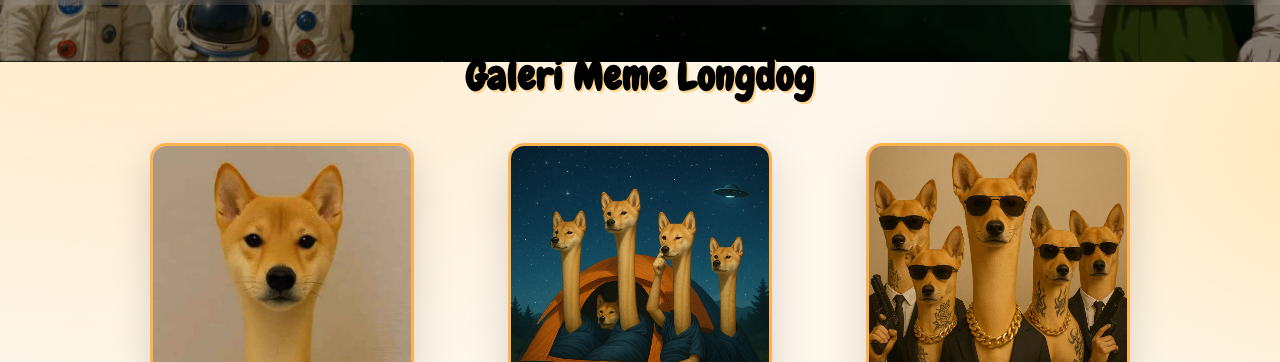
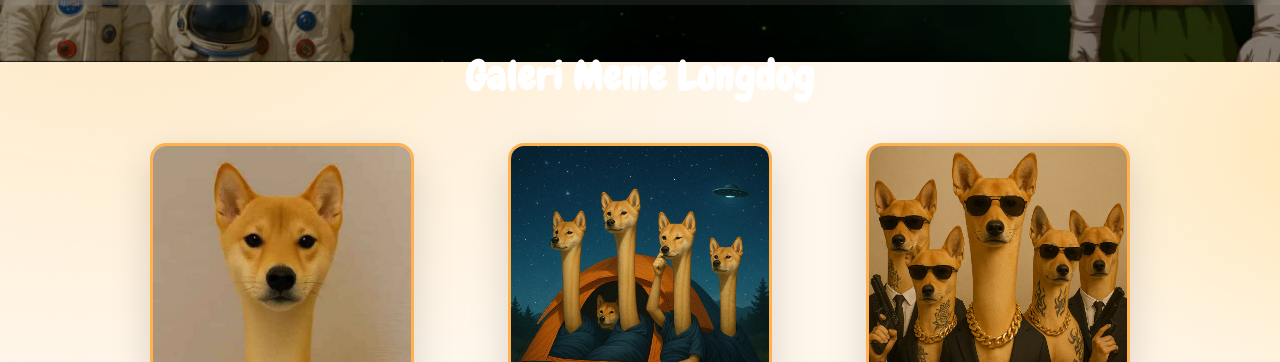
Before and after one commit to ardiann-eng/longdog, a plain HTML site: page index.html in a window 1280 px wide. Shown: the part 738-1100 px from the top of the page. Drawn offline with Linux system fonts and the light colour scheme.

Commit message:
Update index.html

```diff
--- a/index.html
+++ b/index.html
@@ -176,7 +176,7 @@ a:hover{opacity:.9}
 @keyframes pop{0%{transform:translate(-50%,-100%) scale(.8); opacity:0}100%{transform:translate(-50%,-100%) scale(1); opacity:1}}
 /* GALLERY */
 .section{padding:40px 0}
-.section h2{font-family:Chewy; font-size:40px; margin:0 0 18px; text-align:center; letter-spacing:.5px; text-shadow:2px 2px 0 #ffd48a;}
+.section h2{font-family:Chewy; font-size:40px; margin:0 0 18px; text-align:center; letter-spacing:.5px; color:#fff;}
 .grid{display:grid; grid-template-columns:repeat(3, 1fr); gap:14px}
 .card{background:#fff; border-radius:16px; overflow:hidden; border:3px solid #ffb14d; box-shadow:var(--shadow)}
 .card img{width:100%; height:100%; display:block; object-fit:cover}
```
